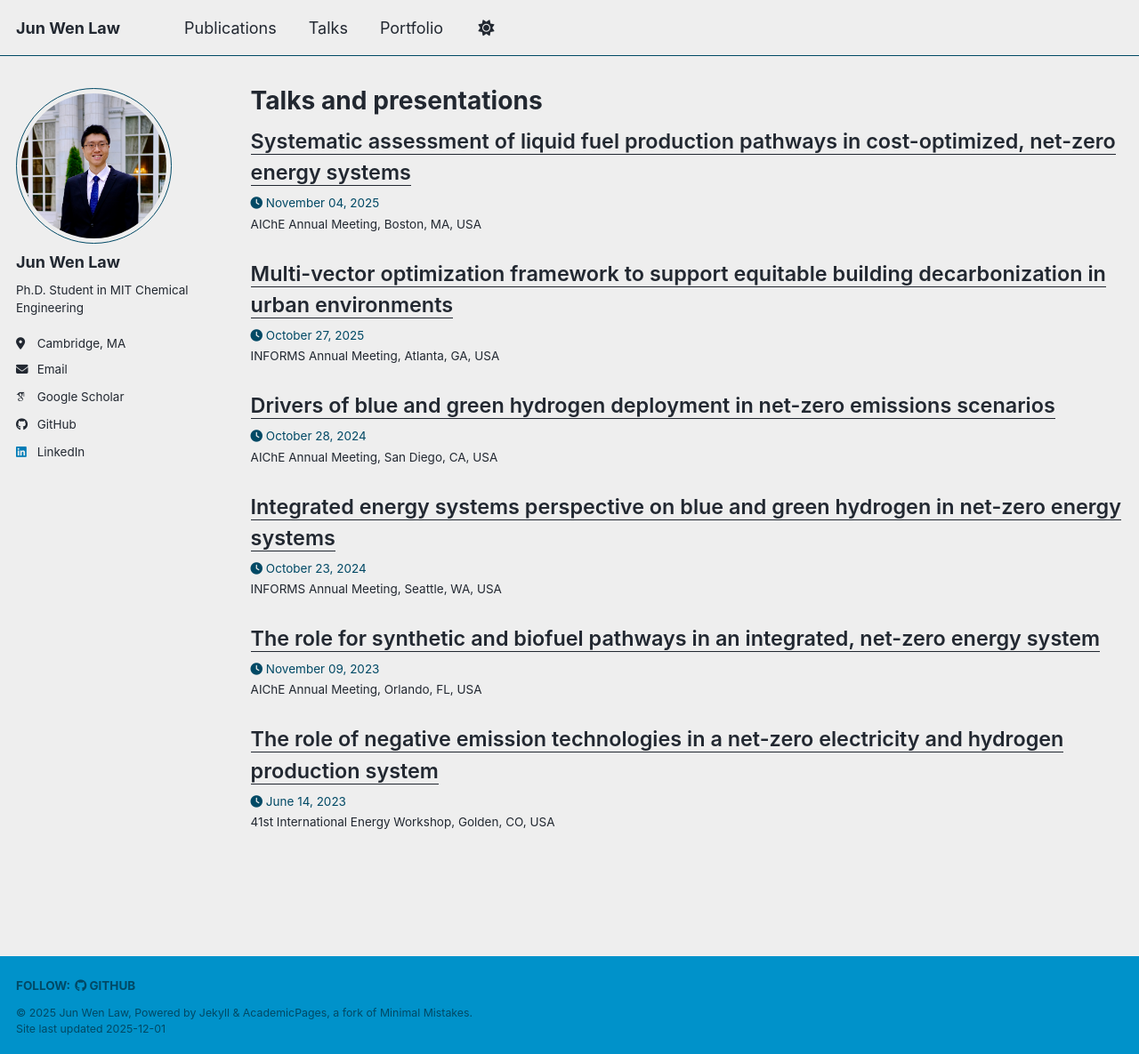
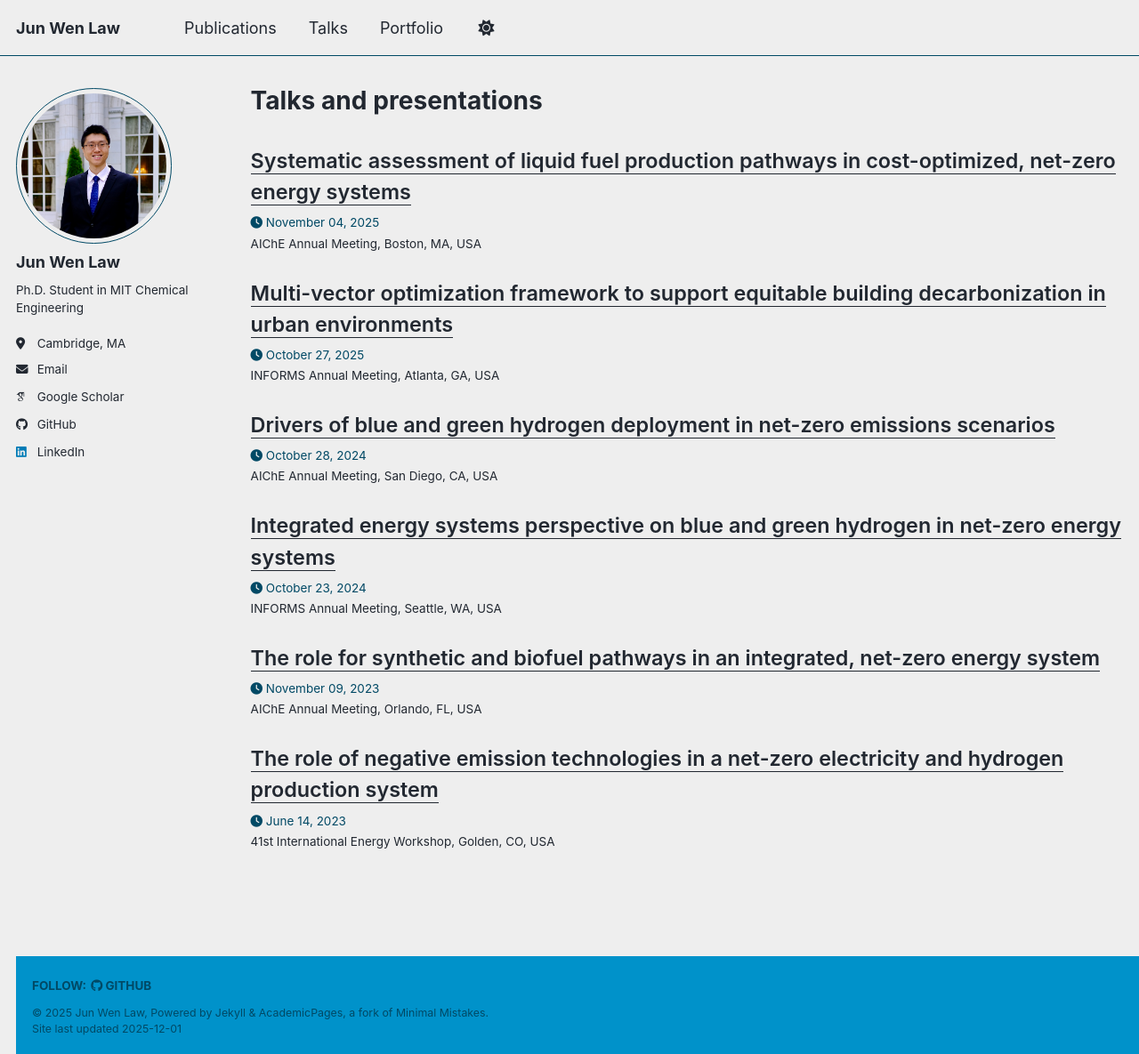
Before and after one commit to Junwenlaw/junwenlaw.github.io, a Jekyll site: the page built from _pages/talks.html, in a window 1280 px wide and 1185 px high. Shown: the whole window at 89% size. Built offline with Jekyll 4.4.1, drawn with Linux system fonts in a browser that asks for light colours; some web fonts are replaced; a script bundle is joined from its source files by our own code; library files that are not in the unit come from our copies.

Commit message:
Update talks.html

```diff
--- a/_pages/talks.html
+++ b/_pages/talks.html
@@ -11,7 +11,7 @@
 
 {% endif %}
 
-
+<div class="talks-top-spacing">
 {% for post in site.talks reversed %}
   {% include archive-single-talk.html %}
 {% endfor %}
```
